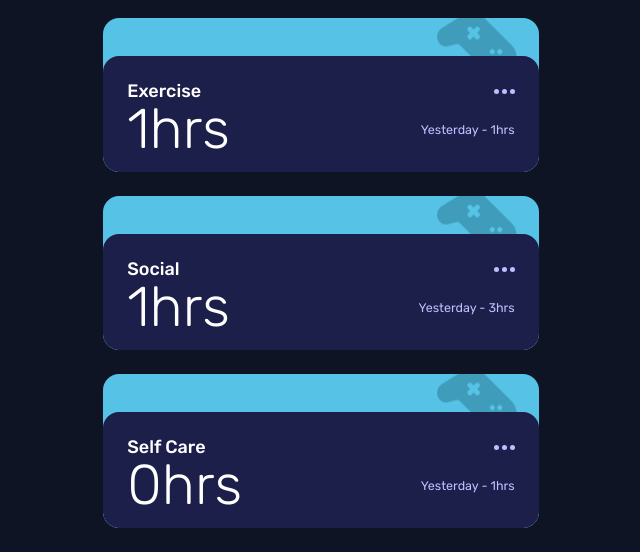
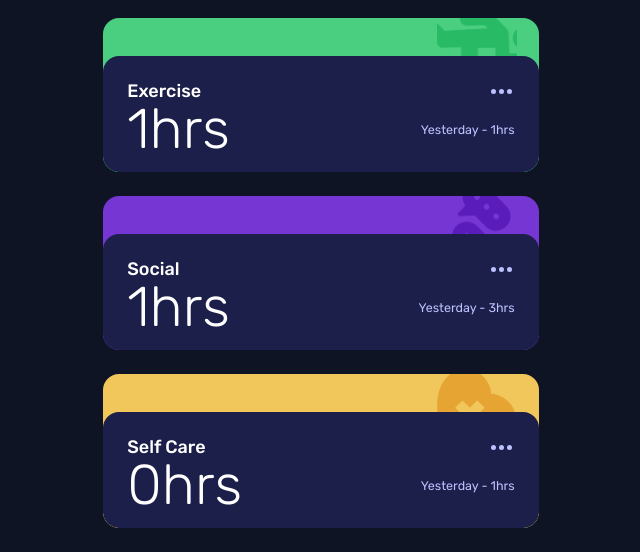
Before and after one commit to dev-ethanjohn/time-tracking-dashboard, a website: page index.html in a window 1280 px wide. Shown: the part 758-1310 px from the top of the page, without its empty margins (319-959 px from the left). Drawn offline with Linux system fonts and the light colour scheme.

Commit message:
fix menu icon blinking and add animation effects

```diff
--- a/index.html
+++ b/index.html
@@ -41,7 +41,8 @@
         <div class="activity-card__info">
           <div class="activity-card__header">
             <h3 class="activity-card__title">Play</h3>
-            <img class="activity-card__menu-icon" src="./images/icon-ellipsis.svg" alt="menu icon">
+            <!-- <img class="activity-card__menu-icon" src="./images/icon-ellipsis.svg" alt="menu icon"> -->
+            <span class="activity-card__menu-icon" aria-hidden="true"></span>
 
           </div>
 
--- a/index.js
+++ b/index.js
@@ -16,10 +16,9 @@ document
 
 // *create all activity card
 function displayActivityCards(timeframe) {
-  // clear grid
-  activityGrid.innerHTML = "";
+  // *NOTE:  in memory before final append
+  const fragment = document.createDocumentFragment();
 
-  // * create a card
   timeTrackingData.forEach((activity) => {
     const current = activity.timeframes[timeframe].current;
     const previous = activity.timeframes[timeframe].previous;
@@ -37,25 +36,43 @@ function displayActivityCards(timeframe) {
         break;
     }
 
-    const cardHTML = `
-      <li class="activity-card activity-card--${activity.title
+    const li = document.createElement("li");
+    li.className = `activity-card activity-card--${activity.title
       .toLowerCase()
-        .replace(" ", "-")}">
+      .replace(/ /g, "-")}`;
+
+    li.innerHTML = `
       <div class="activity-card__info">
         <div class="activity-card__header">
           <h3 class="activity-card__title">${activity.title}</h3>
-            <img class="activity-card__menu-icon" src="./images/icon-ellipsis.svg" alt="menu icon">
+          <span class="activity-card__menu-icon" aria-hidden="true"></span>
         </div>
         <div class="activity-card__stats">
           <span class="activity-card__time">${current}hrs</span>
           <small class="activity-card__previous">${previousPeriod} - ${previous}hrs</small>
         </div>
       </div>
-      </li>
     `;
 
-    activityGrid.innerHTML += cardHTML;
+    li.style.setProperty(
+      "--background-image",
+      `url(../../images/icon-${activity.title
+        .toLowerCase()
+        .replace(/ /g, "-")}.svg)`
+    );
+
+    fragment.appendChild(li);
+
+    // * animation
+    const timeSpan = li.querySelector(".activity-card__time");
+    const previousSmall = li.querySelector(".activity-card__previous");
+
+    timeSpan.classList.add("animate-fade-in");
+    previousSmall.classList.add("animate-fade-in");
   });
+
+  activityGrid.innerHTML = ""; //* clear once
+  activityGrid.appendChild(fragment); //* inject once
 }
 
 // initially currentTimeFrame === "daily" as active
--- a/sass/layout/_main.scss
+++ b/sass/layout/_main.scss
@@ -3,13 +3,20 @@
   row-gap: 1.5rem;
 }
 
-/* Activity Card Styles */
+// individual card
 .activity-card {
   overflow: hidden;
   border-radius: 1rem;
   background-color: hsl(var(--clr-blue-300));
   padding-top: 2.375rem;
   position: relative;
+
+  &__menu-icon {
+    background-image: url("../../images/icon-ellipsis.svg");
+    background-repeat: no-repeat;
+    width: 24px;
+    height: 24px;
+  }
 
   &::before {
     content: "";
@@ -19,10 +26,29 @@
     width: 80px;
     height: 80px;
     margin: 0.375rem;
-    background-image: url("../../images/icon-play.svg");
+    background-image: var(--background-image);
     background-size: cover;
     background-position: center;
     border-radius: 0 0 0 1rem;
+  }
+
+  &--work {
+    background-color: hsl(var(--clr-orange-300));
+  }
+  &--play {
+    background-color: hsl(var(--clr-blue-300));
+  }
+  &--study {
+    background-color: hsl(var(--clr-pink-400));
+  }
+  &--exercise {
+    background-color: hsl(var(--clr-green-400));
+  }
+  &--social {
+    background-color: hsl(var(--clr-purple-700));
+  }
+  &--self-care {
+    background-color: hsl(var(--clr-yellow-300));
   }
 
   &__info {
@@ -68,3 +94,21 @@
     }
   }
 }
+
+//* animation
+@keyframes fadeIn {
+  from {
+    opacity: 0.7;
+    transform: translateY(4px);
+    transform: scale(0.5);
+  }
+  to {
+    opacity: 1;
+    transform: translateY(0);
+    transform: scale(1);
+  }
+}
+
+.animate-fade-in {
+  animation: fadeIn 0.3s ease-in-out;
+}
```
Also changed, not shown: css/sass/main.css, css/styles.css, 1 other file. Lines whose indentation alone changed are shown as unchanged.
